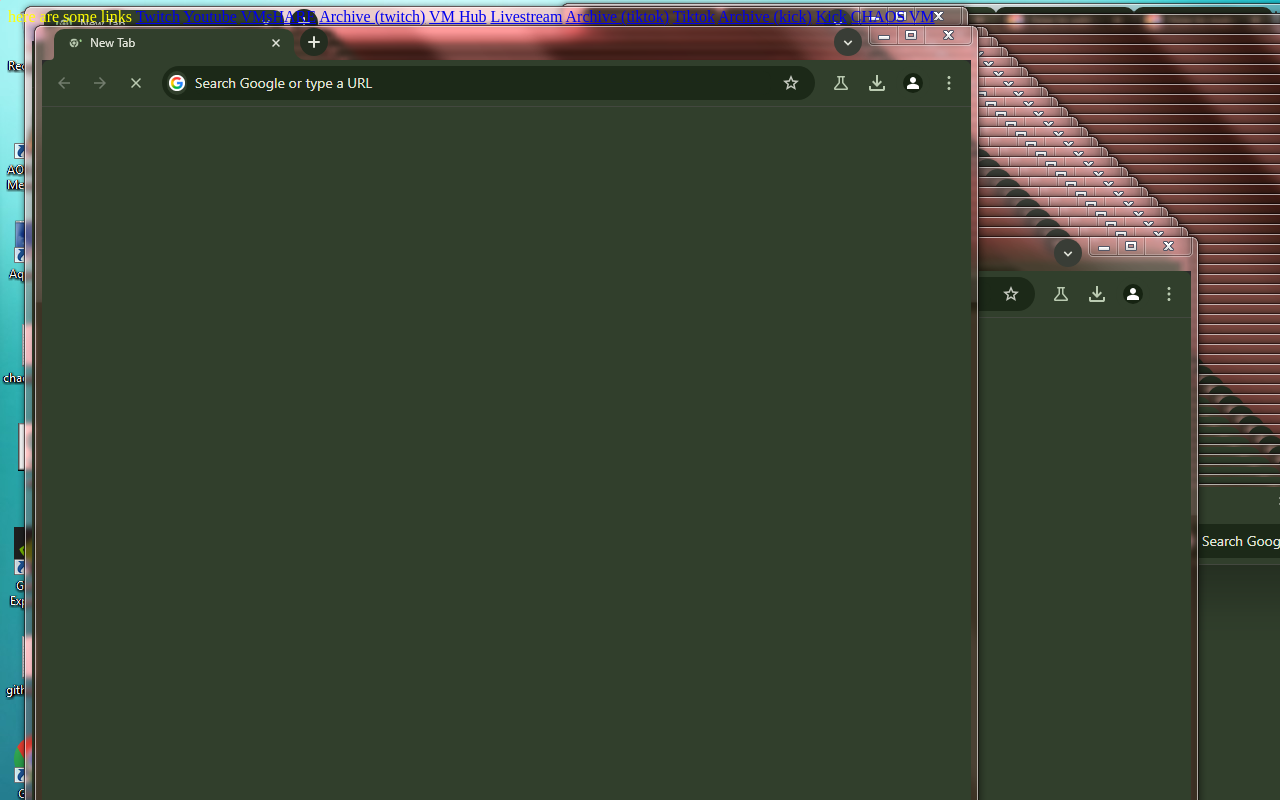
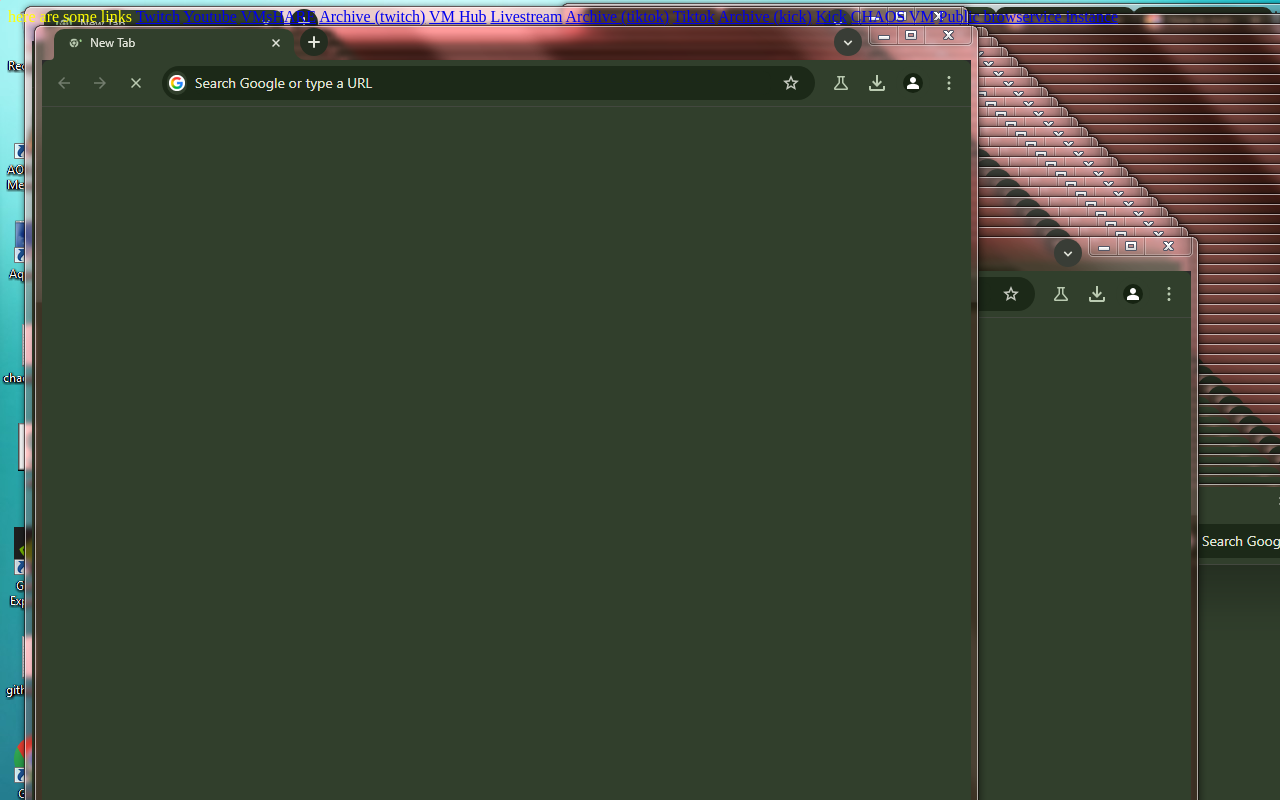
Before and after one commit to chaosofwebsimai/links, a plain HTML site: page index.html in a window 1280 px wide. Drawn offline with Linux system fonts and the light colour scheme.

Commit message:
Update index.html

```diff
--- a/index.html
+++ b/index.html
@@ -12,4 +12,5 @@
 <a href="https://kick.com/chaosofwebsim">Archive (kick)</a>
 <a href="https://kick.com/chaosofwebsimai">Kick</a>
 <a href="https://chaosofwebsimai.github.io/chaosvm">CHAOS VM</a>
+<a href="https://chaosofwebsimai.github.io/browservice">Public browservice instance</a>
         </body>
```
